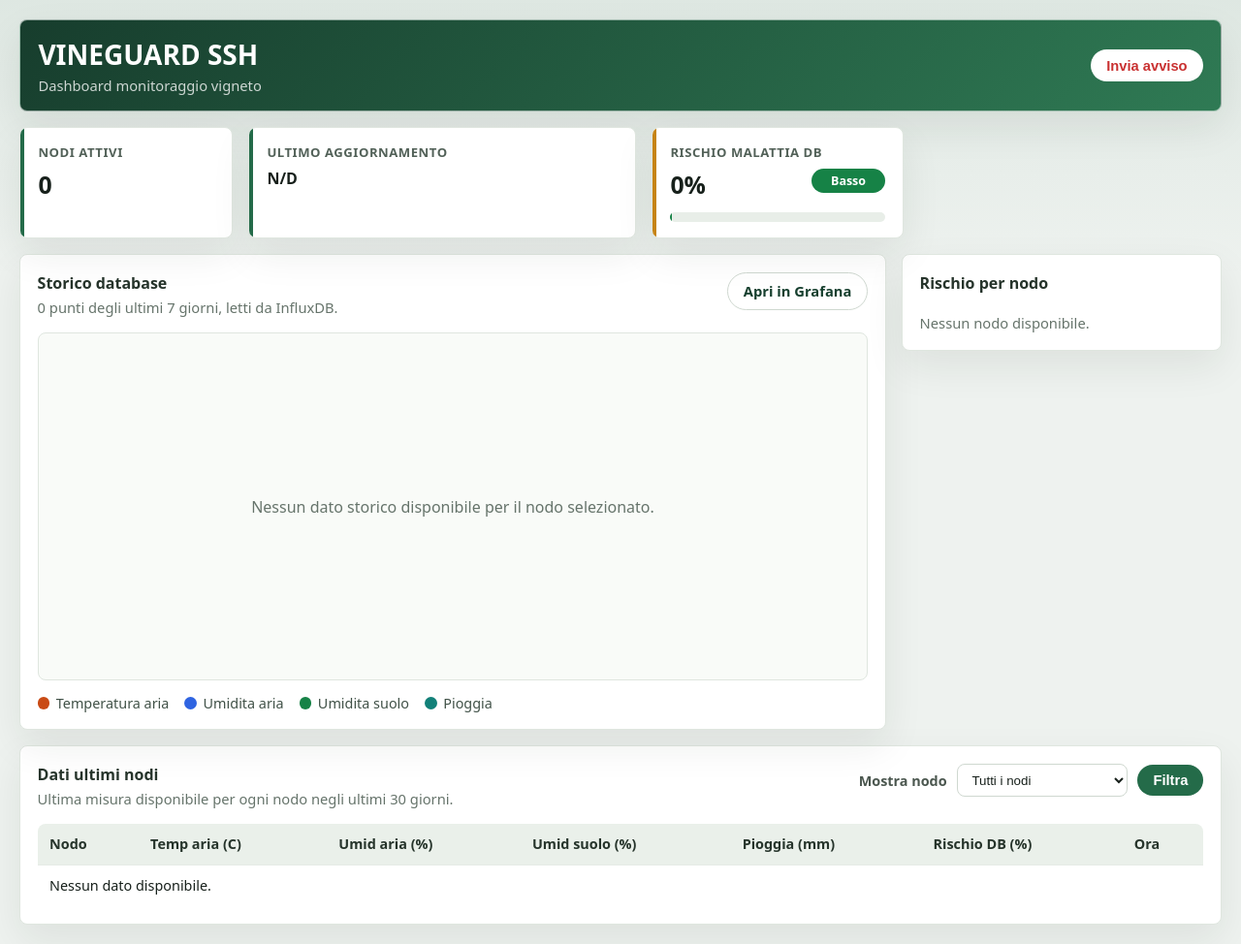
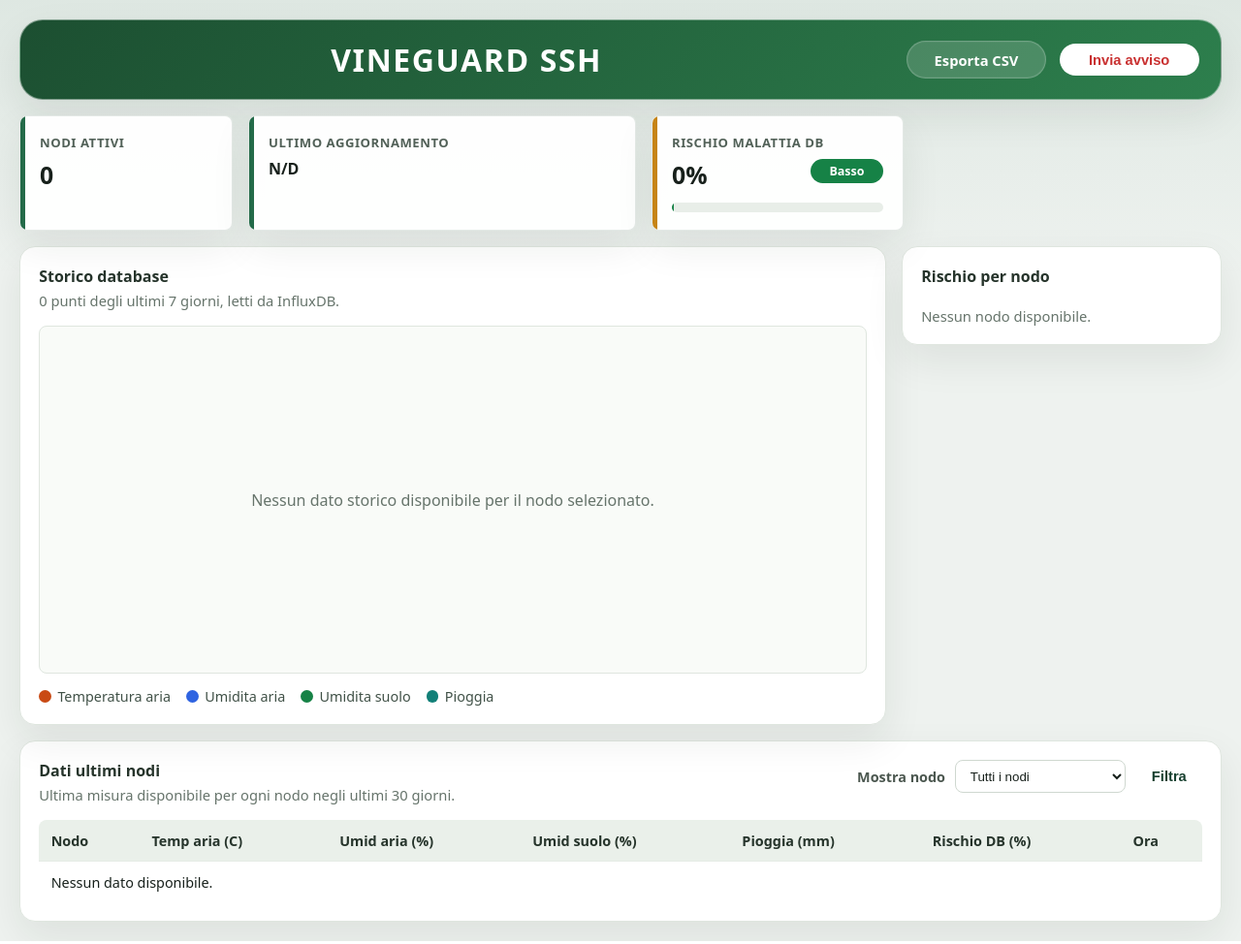
Before and after one commit to gregoriogennari-blip/VINEGUARD, a Django app: page / in a window 1280 px wide. Shown: the whole page at 97% size. Run offline with Django 5.2, Linux system fonts and the light colour scheme; data that the repository does not hold is empty.

Commit message:
Refine dashboard UI and remove header subtitle; confirm CSV export route

```diff
--- a/dashboard/static/dashboard/style.css
+++ b/dashboard/static/dashboard/style.css
@@ -41,17 +41,44 @@
 }
 
 .page-header {
-  display: flex;
-  justify-content: space-between;
+  display: grid;
+  grid-template-columns: minmax(0, 1fr) auto;
   align-items: center;
   gap: 1rem;
   margin-bottom: 1rem;
-  padding: 1rem 1.15rem;
-  border: 1px solid rgba(255, 255, 255, 0.55);
-  border-radius: 8px;
-  background: linear-gradient(135deg, #173d2d, #2f7a54);
+  padding: 1.2rem 1.4rem;
+  border: 1px solid rgba(255, 255, 255, 0.42);
+  border-radius: 24px;
+  background: linear-gradient(135deg, #1c4f31 0%, #2d7f4d 100%);
   color: #fff;
   box-shadow: var(--shadow);
+}
+
+.header-title {
+  text-align: center;
+}
+
+.header-title h1 {
+  font-size: 2rem;
+  letter-spacing: 0.05em;
+}
+
+.page-kicker {
+  margin: 0.4rem 0 0;
+  color: rgba(255, 255, 255, 0.85);
+  font-size: 0.96rem;
+  max-width: 28rem;
+}
+
+.header-actions {
+  display: flex;
+  align-items: center;
+  justify-content: flex-end;
+  gap: 0.85rem;
+}
+
+.header-actions .btn {
+  min-width: 9rem;
 }
 
 h1 {
@@ -64,12 +91,6 @@
   margin: 0;
   font-size: 1rem;
   color: #26342b;
-}
-
-.page-kicker {
-  margin: 0.2rem 0 0;
-  color: rgba(255, 255, 255, 0.78);
-  font-size: 0.92rem;
 }
 
 .panel-header p,
@@ -97,19 +118,26 @@
 .card {
   position: relative;
   overflow: hidden;
-  padding: 1rem 1.15rem;
+  padding: 1.1rem 1.25rem;
+  background: rgba(255, 255, 255, 0.95);
+  border-color: rgba(34, 74, 51, 0.12);
 }
 
 .card::before {
   content: "";
   position: absolute;
   inset: 0 auto 0 0;
-  width: 4px;
+  width: 5px;
   background: var(--vine);
 }
 
 .card-risk-summary::before {
   background: var(--amber);
+}
+
+.card:hover {
+  transform: translateY(-1px);
+  transition: transform 0.25s ease;
 }
 
 .metric-card h2 {
@@ -145,7 +173,8 @@
 }
 
 .panel {
-  padding: 1.1rem;
+  padding: 1.2rem;
+  border-radius: 16px;
 }
 
 .panel-main {
@@ -196,14 +225,24 @@
   display: inline-flex;
   align-items: center;
   justify-content: center;
-  border: 1px solid #cfd8d0;
-  background: #fff;
-  color: var(--vine-dark);
+  border: 1px solid rgba(255,255,255,0.2);
+  background: rgba(255,255,255,0.16);
+  color: #fff;
   text-decoration: none;
+  box-shadow: inset 0 0 0 1px rgba(255,255,255,0.05);
 }
 
 .btn-secondary:hover {
-  background: var(--field);
+  background: rgba(255,255,255,0.22);
+}
+
+.btn-primary {
+  background: #fff;
+  color: var(--vine-dark);
+}
+
+.btn-primary:hover {
+  background: #f4f7f2;
 }
 
 .risk-chip {
@@ -267,10 +306,16 @@
 
 .mini-chart {
   min-width: 0;
-  padding: 0.85rem;
-  border: 1px solid #e5ebe5;
-  border-radius: 8px;
-  background: #fff;
+  padding: 1rem;
+  border: 1px solid rgba(79, 96, 79, 0.14);
+  border-radius: 16px;
+  background: rgba(255,255,255,0.96);
+  transition: transform 0.25s ease, box-shadow 0.25s ease;
+}
+
+.mini-chart:hover {
+  transform: translateY(-2px);
+  box-shadow: 0 16px 30px rgba(20, 45, 28, 0.09);
 }
 
 .mini-chart header {
--- a/dashboard/templates/dashboard/index.html
+++ b/dashboard/templates/dashboard/index.html
@@ -8,10 +8,11 @@
 </head>
 <body>
   <header class="page-header">
-    <div>
+    <div class="header-title">
       <h1>VINEGUARD SSH</h1>
-      <p class="page-kicker">Dashboard monitoraggio vigneto</p>
     </div>
+    <div class="header-actions">
+      <a href="{% url 'export_csv' %}{% if selected_node %}?node_id={{ selected_node }}{% endif %}" class="btn btn-secondary">Esporta CSV</a>
       <button
         id="emergency-btn"
         class="btn btn-danger"
@@ -19,6 +20,7 @@
       >
         Invia avviso
       </button>
+    </div>
   </header>
 
   <section class="cards">
--- a/dashboard/urls.py
+++ b/dashboard/urls.py
@@ -3,7 +3,7 @@
     dashboard_home, latest_data_json, receive_sensors,
     emergency_alert, telegram_webhook,
     ml_risk_json, ml_label_json, ml_labels_list, ml_train_json,
-    historical_data_json,
+    historical_data_json, export_csv,
 )
 
 urlpatterns = [
@@ -17,4 +17,5 @@
     path("api/ml-label/",       ml_label_json,    name="ml_label_json"),
     path("api/ml-labels/",      ml_labels_list,   name="ml_labels_list"),
     path("api/ml-train/",       ml_train_json,    name="ml_train_json"),
+    path("export/csv/",        export_csv,       name="export_csv"),
 ]
--- a/dashboard/views.py
+++ b/dashboard/views.py
@@ -1,9 +1,10 @@
+import csv
 import json
 from datetime import datetime
 
 import requests
 from django.conf import settings
-from django.http import JsonResponse
+from django.http import HttpResponse, JsonResponse
 from django.shortcuts import render
 from django.views.decorators.csrf import csrf_exempt
 from django.views.decorators.http import require_POST
@@ -208,6 +209,40 @@
     days = max(1, min(days, 30))
 
     return JsonResponse({"history": get_historical_data(node_id=node_id, days=days)})
+
+
+def export_csv(request):
+    node_id = request.GET.get("node_id")
+    days = 7
+
+    response = HttpResponse(content_type="text/csv")
+    filename = f"vineguard_{node_id}_{days}d.csv" if node_id else f"vineguard_last_{days}d.csv"
+    response["Content-Disposition"] = f'attachment; filename="{filename}"'
+
+    writer = csv.writer(response)
+    writer.writerow([
+        "Nodo",
+        "Timestamp",
+        "Temp aria (C)",
+        "Umid aria (%)",
+        "Umid suolo (%)",
+        "Pioggia (mm)",
+    ])
+
+    node_ids = [node_id] if node_id else get_node_ids(days=days)
+    for current_node in node_ids:
+        history = get_historical_data(current_node, days=days)
+        for index, timestamp in enumerate(history.get("time_labels", [])):
+            writer.writerow([
+                current_node,
+                timestamp,
+                history.get("temperatures", [])[index] if index < len(history.get("temperatures", [])) else "",
+                history.get("humidity_air", [])[index] if index < len(history.get("humidity_air", [])) else "",
+                history.get("humidity_soil", [])[index] if index < len(history.get("humidity_soil", [])) else "",
+                history.get("rainfall", [])[index] if index < len(history.get("rainfall", [])) else "",
+            ])
+
+    return response
 
 
 @csrf_exempt
```
Lines whose indentation alone changed are shown as unchanged.
